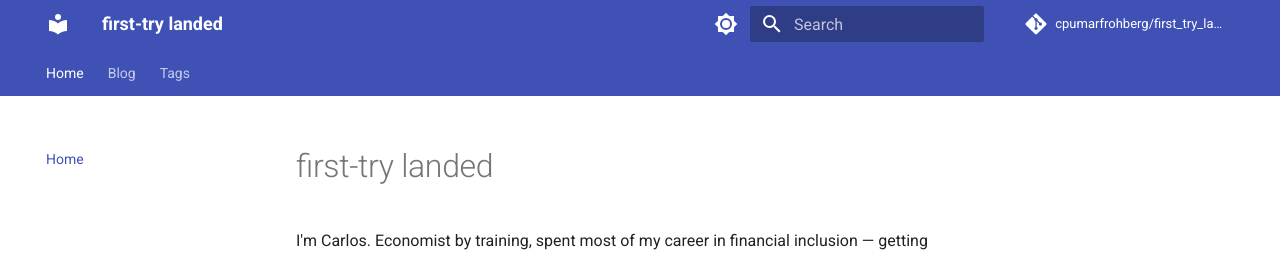
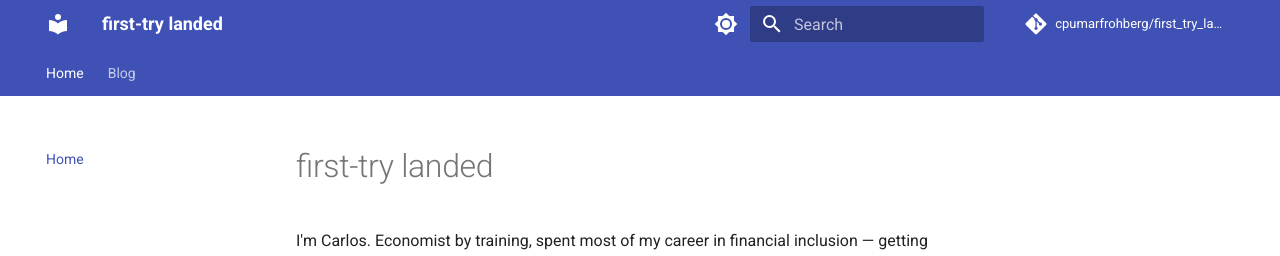
Before and after one commit to cpumarfrohberg/first_try_landed, an MkDocs documentation site: the page built from docs/index.md, in a window 1280 px wide. Shown: the top 256 px of the page. Built offline with MkDocs 1.6.1 and Material for MkDocs 9.7.7, drawn with Linux system fonts in a browser that asks for light colours; comment, search, counter and statistics services are not loaded.

Commit message:
Remove tags, rewrite home intro

```diff
--- a/mkdocs.yml
+++ b/mkdocs.yml
@@ -31,7 +31,6 @@ theme:
 
 plugins:
   - search
-  - tags
 
 nav:
   - Home: index.md
@@ -44,7 +43,6 @@ nav:
       - Understanding Python in simulating music: blog/posts/python-simulating-music.md
       - "Building a Django app for the better good": blog/posts/planning-pads-recycling-django.md
       - "The Python Data Model: Why len(collection), Not collection.len()": blog/posts/getting-fluent-in-python.md
-  - Tags: tags.md
 
 markdown_extensions:
   - pymdownx.highlight:
```
Also changed, not shown: docs/tags.md (deleted, +0 -5 lines).
